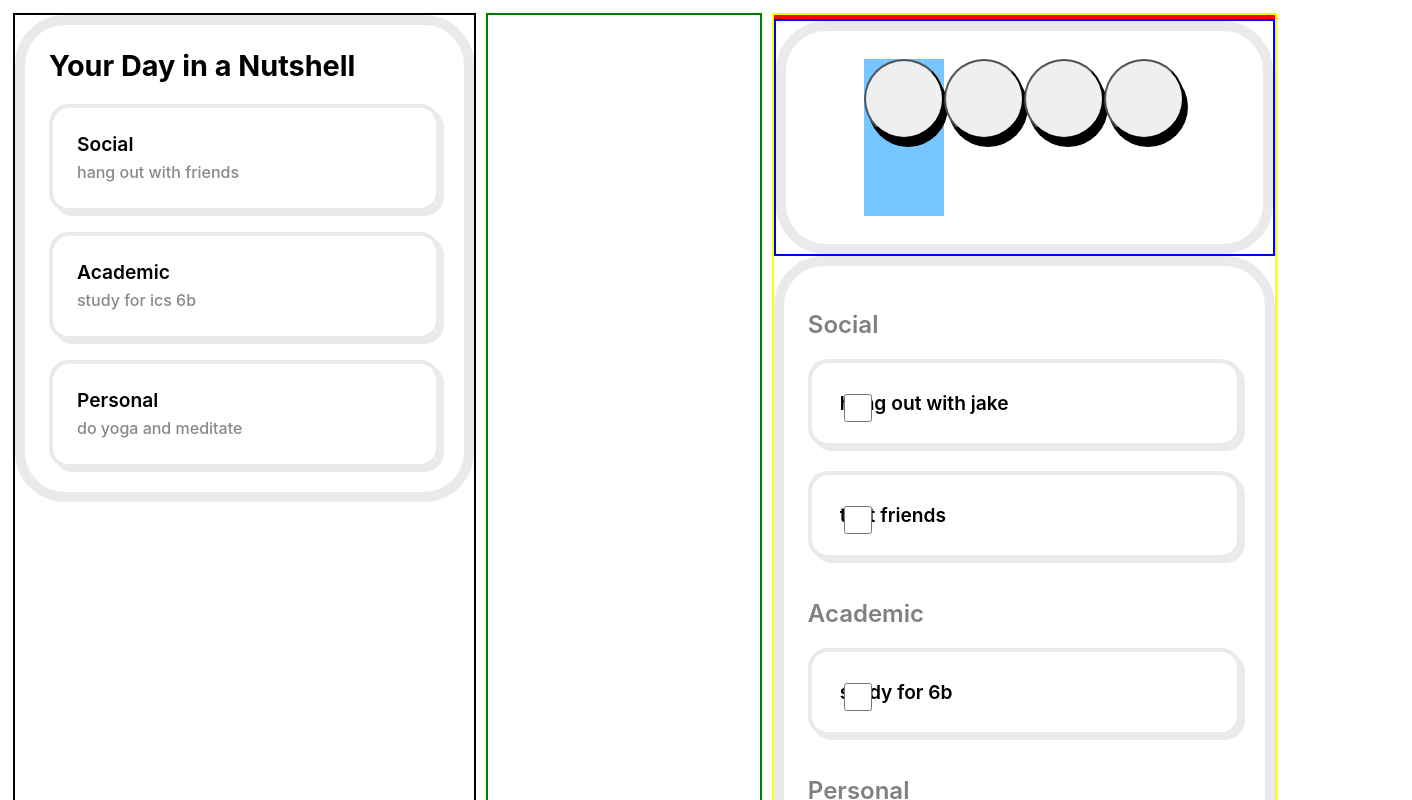
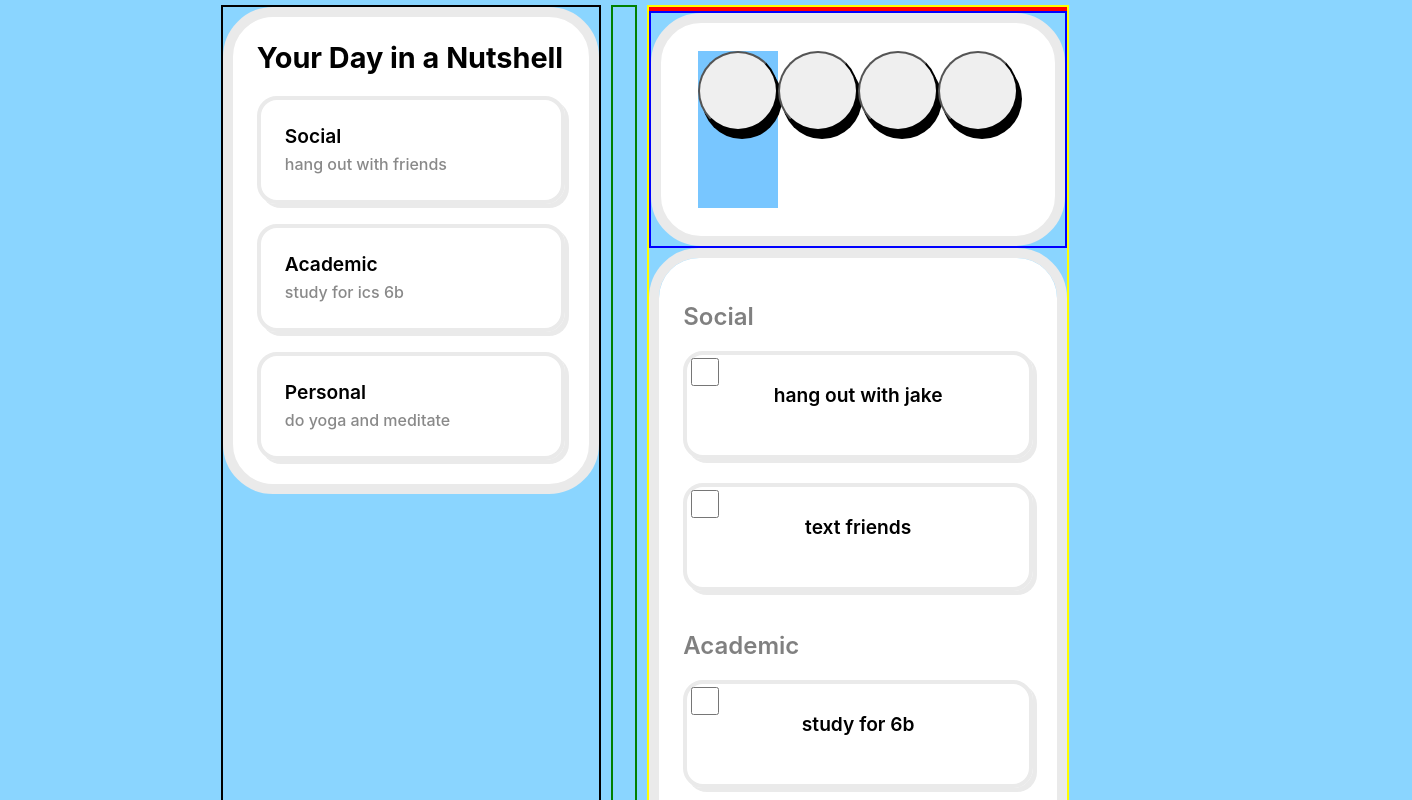
Before and after one commit to adcockdalton/TreeJam, a React (Vite) app in the folder client/react-app/: page / in a window 1280 px wide. Shown: the top 800 px of the page, 1412 px wide, since content can reach past the window. Built offline with nearby package versions, Linux system fonts and the light colour scheme.

Commit message:
changing formatting

```diff
--- a/client/react-app/src/components/Habit.jsx
+++ b/client/react-app/src/components/Habit.jsx
@@ -12,17 +12,19 @@ function Habit({propTitle, propFrequency, propDescription, setCurrentHabits }) {
             <input type="checkbox" className='checkBox'/>
           {/* check box for checking off if the task was completed */}
 
-            <div>
+
             {/* div containing the task name and frequency */}
                 <div className='sub-title'>
                     {propTitle}
                 </div>
+
                 <div>
                 {propFrequency}
                 {/* formatted in the tag-like display with css */}
                 </div>
-            </div>
-            <div>
+
+        </div>
+
             {/* <button> </button> */}
             {/* right-arrow button for expanding into pop up modal to edit task */}
             {/* button changes the editMode state to True, causing the pop up  */}
@@ -31,8 +33,8 @@ function Habit({propTitle, propFrequency, propDescription, setCurrentHabits }) {
             {/* pop up modal will be in another react component */}
             {/* {editMode == true ? <PopUpModal title={title}, etc../> : <>} */}
             {/* above displays Pop up modal if the edit mode state is true  */}
-            </div>
-        </div>
+
+
       </>
     )
 
--- a/client/react-app/src/index.css
+++ b/client/react-app/src/index.css
@@ -20,12 +20,13 @@
   --darkGray: #808080;
 }
 
-/* body, html {
+body, html {
   margin: 0;
   display: grid;
   place-items: center;
   min-height: 100vh;
-} */
+  background: #8AD5FF;
+}
 
 /* typography */
 .Title {
@@ -62,7 +63,7 @@ p {
   padding: 5px;
   height: 28px;
   width: 28px;
-
+  position: relative;
 }
 
 input[type = "checkbox"].checkBox:hover{
@@ -77,13 +78,19 @@ input[type = "checkbox"].checkBox:hover{
   align-items: center;
   justify-content: center; */
   display: grid;
-  grid-auto-flow: column;
+  grid-auto-flow: row;
+  justify-content: space-around;
   grid-gap: 20px;
   align-items: flex-start;
   border-radius: 20px;
   border: 4px solid var(--lightGray);
   padding: 28px;
   box-shadow: 4px 4px  var(--lightGray);
+  position: relative;
+}
+
+.Habit .sub-title {
+
 }
 
 .controlPanel button{
@@ -104,6 +111,7 @@ input[type = "checkbox"].checkBox:hover{
   align-items: center;
   justify-content: center;
   padding: 28px 36px;
+  background-color: #ffffff;
 }
 .habitCategory {
   display: grid;
@@ -135,6 +143,9 @@ input[type = "checkbox"].checkBox:hover{
   align-items: center;
   justify-content: center;
   padding: 24px;
+  background-color: #ffffff;
+  height: 100vh;
+  overflow: scroll;
 }
 
 /* container for suggestions on left panel */
@@ -163,4 +174,5 @@ input[type = "checkbox"].checkBox:hover{
   align-items: center;
   justify-content: center;
   padding: 24px;
+  background-color: #ffffff;
 }
```
